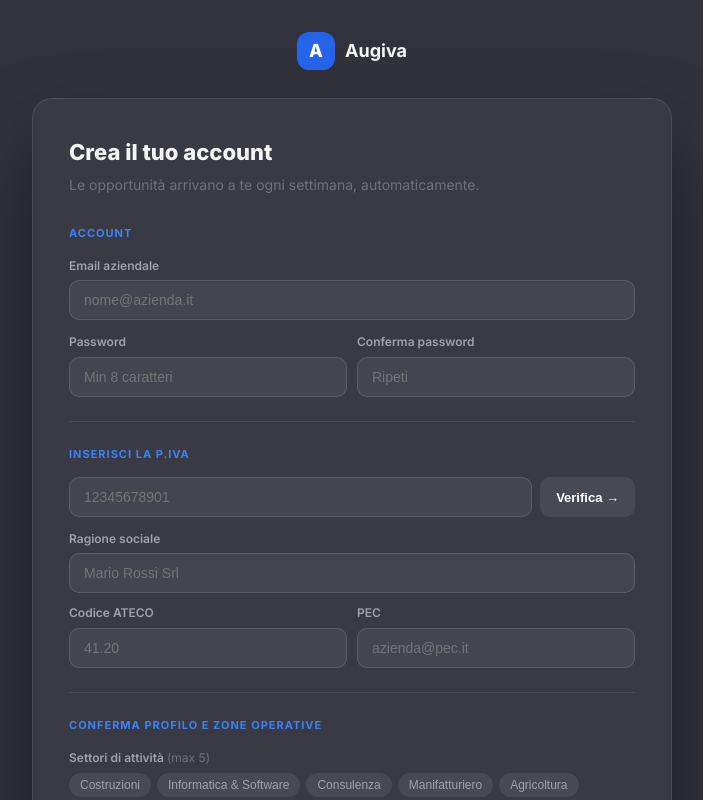
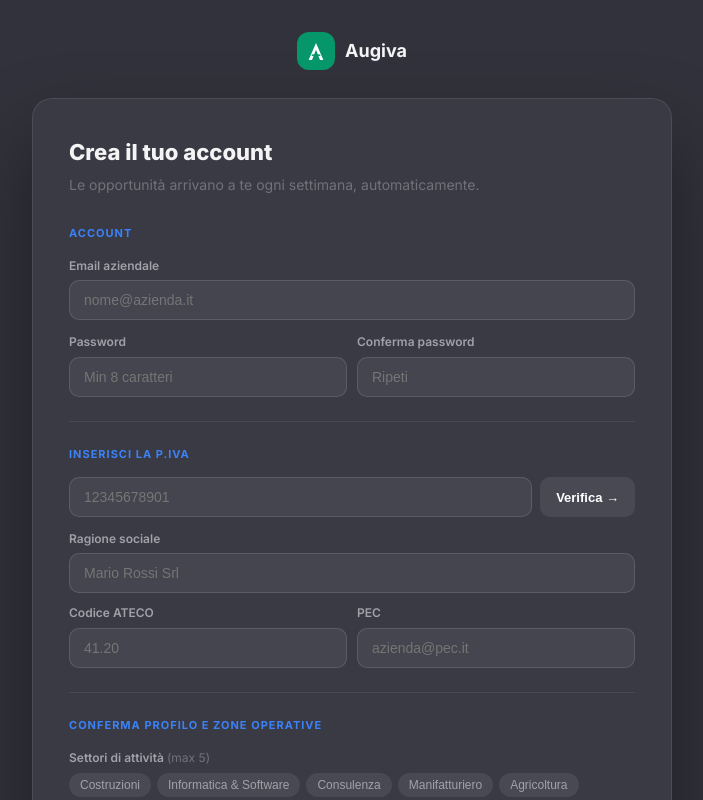
Before and after one commit to perrelligiuseppe-pixel/augiva, a Next.js app: page /auth/register in a window 1280 px wide. Shown: the top 800 px of the page, without its empty margins (288-991 px from the left). Built offline with nearby package versions, Linux system fonts and the light colour scheme.

Commit message:
feat: logo verde #059669 + A stilizzata SVG

```diff
--- a/app/auth/register/page.js
+++ b/app/auth/register/page.js
@@ -109,8 +109,11 @@ export default function RegisterPage() {
         {/* Logo */}
         <div style={{ textAlign: 'center', marginBottom: '28px' }}>
           <Link href="/" style={{ display: 'inline-flex', alignItems: 'center', gap: '10px', textDecoration: 'none' }}>
-            <div style={{ width: '38px', height: '38px', background: '#2563EB', borderRadius: '12px', display: 'flex', alignItems: 'center', justifyContent: 'center' }}>
-              <span style={{ color: 'white', fontSize: '18px', fontWeight: '800' }}>A</span>
+            <div style={{ width: '38px', height: '38px', background: '#059669', borderRadius: '12px', display: 'flex', alignItems: 'center', justifyContent: 'center' }}>
+              <svg width="16" height="19" viewBox="0 0 26 30" fill="none">
+              <path d="M13 1 L25 29 H19.5 L13 12 L6.5 29 H1 L13 1Z" fill="white"/>
+              <line x1="6" y1="21" x2="20" y2="21" stroke="#059669" strokeWidth="2.5"/>
+            </svg>
             </div>
             <span style={{ fontSize: '18px', fontWeight: '700', color: '#F4F4F5' }}>Augiva</span>
           </Link>
```
